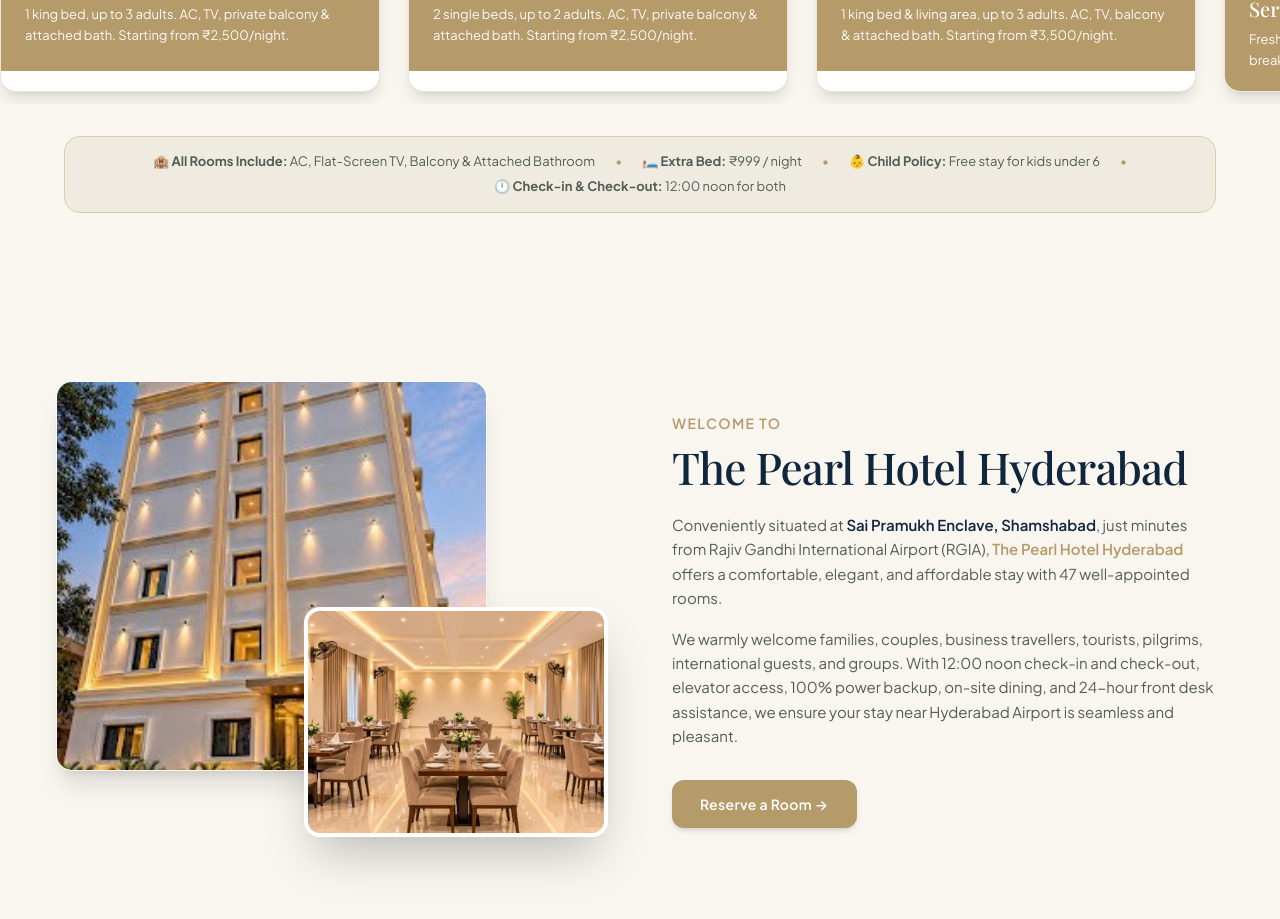
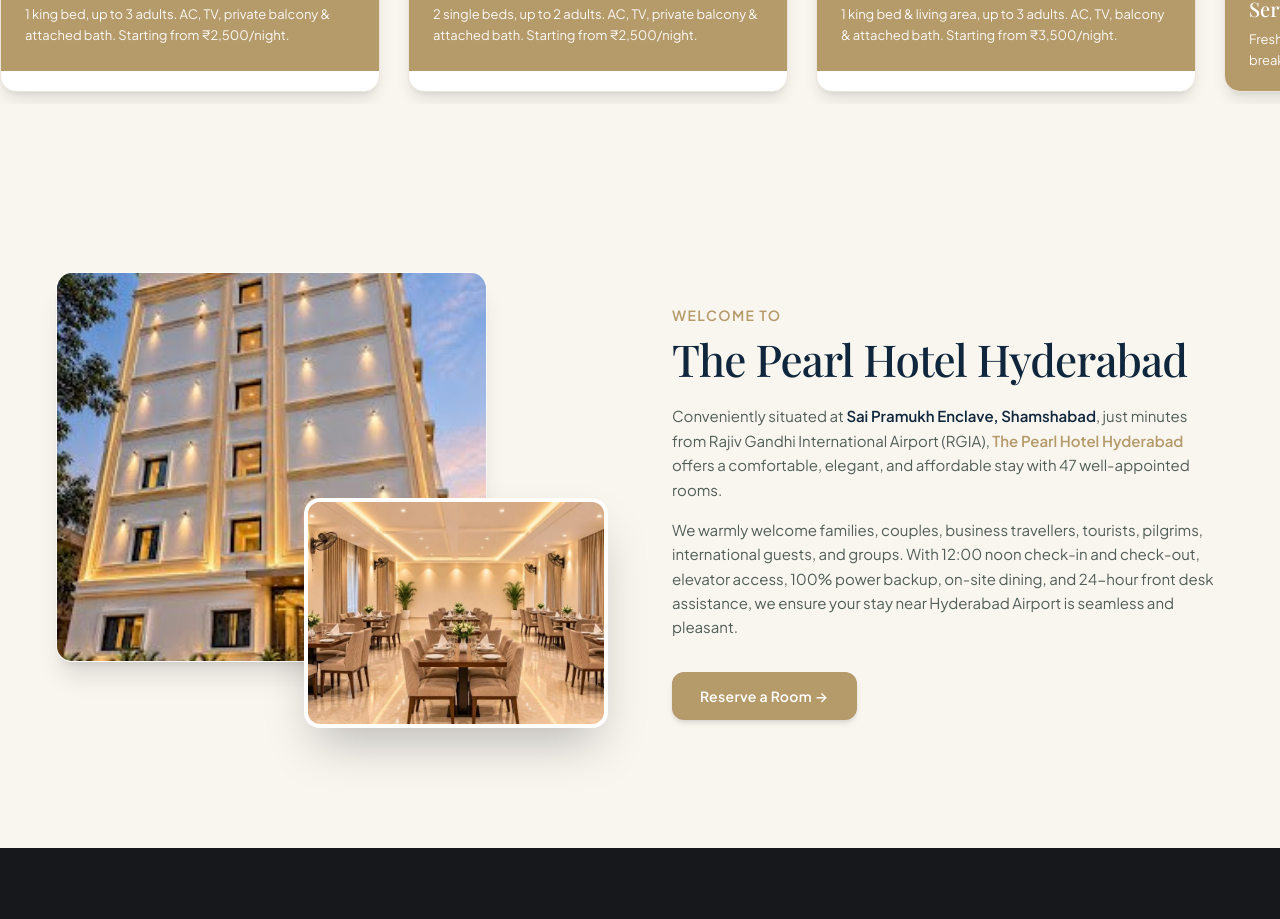
Before and after one commit to kavithamedida4-web/Petal_hotel, a Next.js app: page / in a window 1280 px wide. Shown: the part 1240-2159 px from the top of the page. Built offline with nearby package versions, Linux system fonts and the light colour scheme; a web font is replaced by a local one.

Commit message:
Remove bottom room policy bar from services section

```diff
--- a/src/components/ServicesSection.tsx
+++ b/src/components/ServicesSection.tsx
@@ -114,19 +114,6 @@ export default function ServicesSection() {
           </div>
         ))}
       </div>
-
-      {/* Bottom Room Policy & Inclusions Note from Client Brief */}
-      <div className="max-w-7xl mx-auto px-6 sm:px-10 lg:px-16 mt-6 sm:mt-8">
-        <div className="bg-[#f0ebe1] border border-[#d8cca8] rounded-xl sm:rounded-2xl p-3.5 sm:p-4 text-center text-[#525d58] text-xs sm:text-[13px] flex flex-wrap items-center justify-center gap-x-5 gap-y-2">
-          <span>🏨 <strong>All Rooms Include:</strong> AC, Flat-Screen TV, Balcony &amp; Attached Bathroom</span>
-          <span className="hidden sm:inline text-[#b59a6a]">&bull;</span>
-          <span>🛏️ <strong>Extra Bed:</strong> ₹999 / night</span>
-          <span className="hidden sm:inline text-[#b59a6a]">&bull;</span>
-          <span>👶 <strong>Child Policy:</strong> Free stay for kids under 6</span>
-          <span className="hidden sm:inline text-[#b59a6a]">&bull;</span>
-          <span>🕛 <strong>Check-in &amp; Check-out:</strong> 12:00 noon for both</span>
-        </div>
-      </div>
     </section>
   );
 }
```
